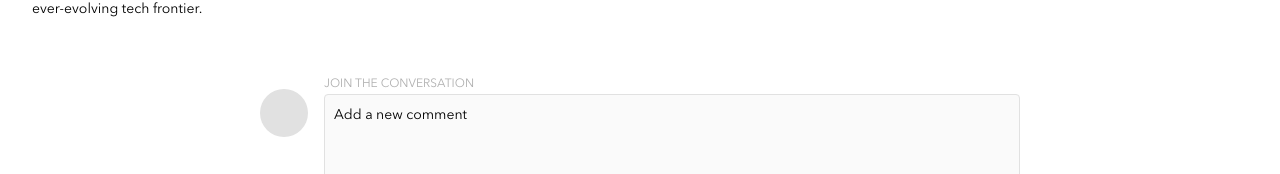
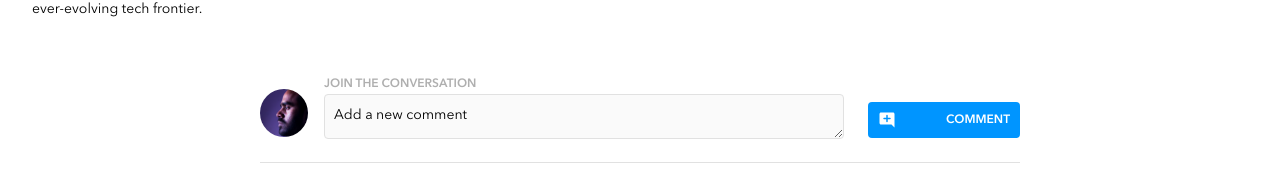
Before and after one commit to chaiabillan/chaia-billan-brainflix, a React (Create React App) app: page / in a window 1280 px wide. Shown: the part 778-952 px from the top of the page. Built offline with nearby package versions, Linux system fonts and the light colour scheme.

Commit message:
finished styling the responsive design for the add comment section

```diff
--- a/src/components/Component/VideoPlayerComments/VideoPlayerComments.jsx
+++ b/src/components/Component/VideoPlayerComments/VideoPlayerComments.jsx
@@ -1,4 +1,5 @@
 import './VideoPlayerComments.scss'
+import comment from '../../../assets/images/Icons/add_comment.svg'
 
 function VideoPlayerComments({currentVideoData}) {
     const {
@@ -17,13 +18,15 @@ function VideoPlayerComments({currentVideoData}) {
                     <span class="comment__picture--icon comment__picture--icon--mohan"></span>
                 </div>
                 <form id = "add-comment-form" class="comment__form">
-                        <label class="comment__form--label comment__form--comment regular">
+                        <label class="comment__form--label comment__form--comment demi">
                             JOIN THE CONVERSATION
                         </label>
-                        <textarea class="comment__form--field comment__form--field--comment regular" type="text" name="comment" placeholder="Add a new comment"></textarea>
+                        <div className='comment__form--field--tablet'>
+                            <textarea class="comment__form--field comment__form--field--comment regular" type="text" name="comment" placeholder="Add a new comment"></textarea>
 
-                        <div class="comment__form--button">
-                            <button class="comment__form--button--content regular" type="submit">COMMENT</button>
+                            <div class="comment__form--button">
+                                <button class="comment__form--button--content demi" type="submit"><img className="comment__form--button--content--icon" src={comment}/>COMMENT</button>
+                            </div>
                         </div>
                         <div class="comment__form--bottom">
                             <p class="comment__form--bottom--error regular" id="add-comment-form-errors"></p>
--- a/src/components/Component/VideoPlayerComments/VideoPlayerComments.scss
+++ b/src/components/Component/VideoPlayerComments/VideoPlayerComments.scss
@@ -36,7 +36,7 @@
             top: 21px;
 
             &--mohan {
-                // background-image: url("../assets/images/Mohan-muruge.jpg");
+                background-image: url("../../../assets/images/Mohan-muruge.jpg");
                 background-size: cover;
             }
         }
@@ -63,6 +63,7 @@
             border-radius: 4px;
             font-size: 13px;
             line-height: 18px;
+            width: 100%;
 
             &::placeholder {
                 color: $BrainFlix-DarkBlack;
@@ -71,19 +72,32 @@
 
             &--comment {
                 padding-bottom: 50px;
+                margin-bottom: 0px;
             }
         }
 
         &--button {
 
             &--content {
-                background-color: $BrainFlix-Black;
+                position: relative;
+                width: 100%;
+                background-color: $BrainFlix-Blue;
+                display: flex;
+                min-height: 36px;
+                align-items: center;
+                padding: 0 10px;
+                margin-top: 16px;
+                border-radius: 4px;
+                border: none;
                 color: $White;
-                border-radius: 4px;
-                padding: 8px;
-                font-size: 13px;
-                line-height: 18px;
-                width: 100%;
+
+            &--icon {
+                height: fit-content;
+                margin-right: 50px;
+                height: 20px;
+                width: 20px;
+
+            }
             }
 
         }
@@ -115,9 +129,9 @@
     }
 
     @include tablet {
-        padding: 16px 16px 0px 16px;
-        margin-right: 64px;
-        margin-left: 64px;
+        padding: 16px 0px 0px 0px;
+        margin-right: 32px;
+        margin-left: 32px;
 
         &--posted {
             padding-bottom: 16px;
@@ -141,17 +155,37 @@
             &--field {
                 font-size: 14px;
                 line-height: 22px;
+                margin-right: 24px;
 
                 &--comment {
-                    padding-bottom: 39px;
+                    padding-bottom: 0px;
+                    height: 45px;
+                }
+
+                &--tablet {
+                    display: flex;
                 }
             }
 
             &--button {
                 display: flex;
-                justify-content: flex-end;
+                // justify-content: flex-end;
+                // width: 55px;
+                // min-width: 70px;
+
                 &--content {
-                    width: 30%;
+                    width: auto;
+                    flex-grow: 1;
+                    font-size: 12px;
+                    padding-right: 10px;
+                    position: relative;
+                    margin-top: 0px;
+
+                    &--icon {
+                        // margin-right: 14px;
+                        height: 18px;
+                        width: 18px;
+                    }
                 }
             }
         }
```
